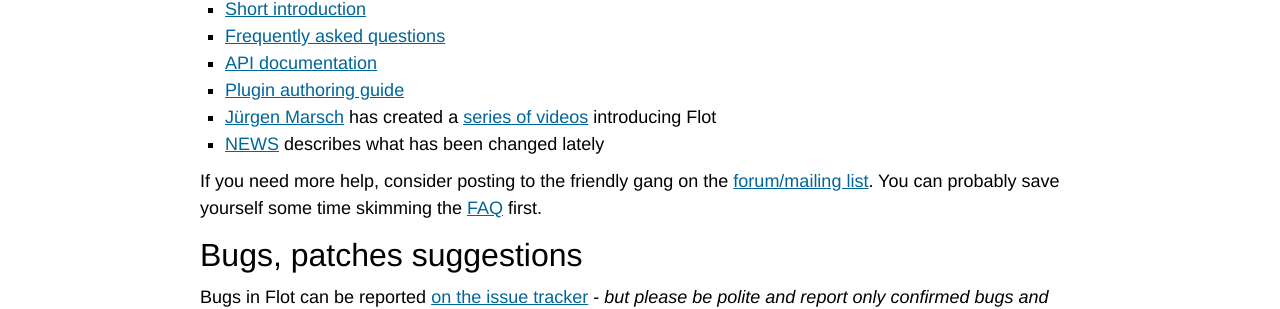
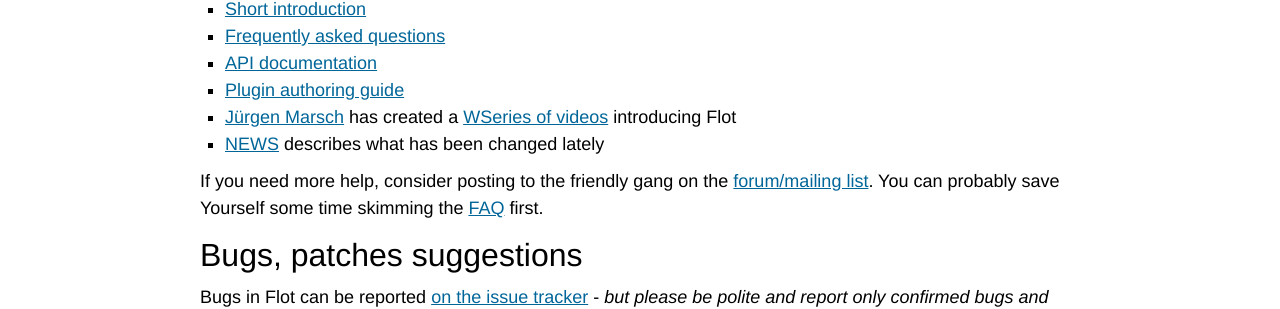
Before and after one commit to flot/flot.github.com, a Jekyll site: the page built from index.html, in a window 1280 px wide. Shown: the part 364-673 px from the top of the page. Built offline with Jekyll 4.4.1, drawn with Linux system fonts in a browser that asks for light colours; the list of posts is cut into pages by our own code.

Commit message:
Update index.html

```diff
--- a/index.html
+++ b/index.html
@@ -13,10 +13,10 @@
 	<li><a href="https://github.com/flot/flot/blob/master/FAQ.md">Frequently asked questions</a></li>
 	<li><a href="https://github.com/flot/flot/blob/master/API.md">API documentation</a></li>
 	<li><a href="https://github.com/flot/flot/blob/master/PLUGINS.md">Plugin authoring guide</a></li>
-	<li><a href="https://github.com/jumjum123">Jürgen Marsch</a> has created a <a href="http://www.youtube.com/channel/UCSg_P7KcrPRAOqkgAPeUhvQ">series of videos</a> introducing Flot</li>
+	<li><a href="https://github.com/jumjum123">Jürgen Marsch</a> has created a <a href="http://www.youtube.com/channel/UCSg_P7KcrPRAOqkgAPeUhvQ">WSeries of videos</a> introducing Flot</li>
 	<li><a href="https://github.com/flot/flot/blob/master/NEWS.md">NEWS</a> describes what has been changed lately</li>
 </ul>
-<p>If you need more help, consider posting to the friendly gang on the <a href="http://groups.google.com/group/flot-graphs">forum/mailing list</a>. You can probably save yourself some time skimming the <a href="https://github.com/flot/flot/blob/master/FAQ.md">FAQ</a> first.</p>
+<p>If you need more help, consider posting to the friendly gang on the <a href="http://groups.google.com/group/flot-graphs">forum/mailing list</a>. You can probably save Yourself some time skimming the <a href="https://github.com/flot/flot/blob/master/FAQ.md">FAQ</a> first.</p>
 
 <h2>Bugs, patches suggestions</h2>
 <p>Bugs in Flot can be reported <a href="https://github.com/flot/flot/issues">on the issue tracker</a> - <i>but please be polite and report only confirmed bugs and enhancements</i>. Unless you spot an obvious mistake in Flot or can produce a small self-contained test case reproducing the problem (ideally based on one of the examples), you are probably better off asking on the <a href="http://groups.google.com/group/flot-graphs">forums</a>, which are watched by the development team and many other knowledgeable people.</p>
```
